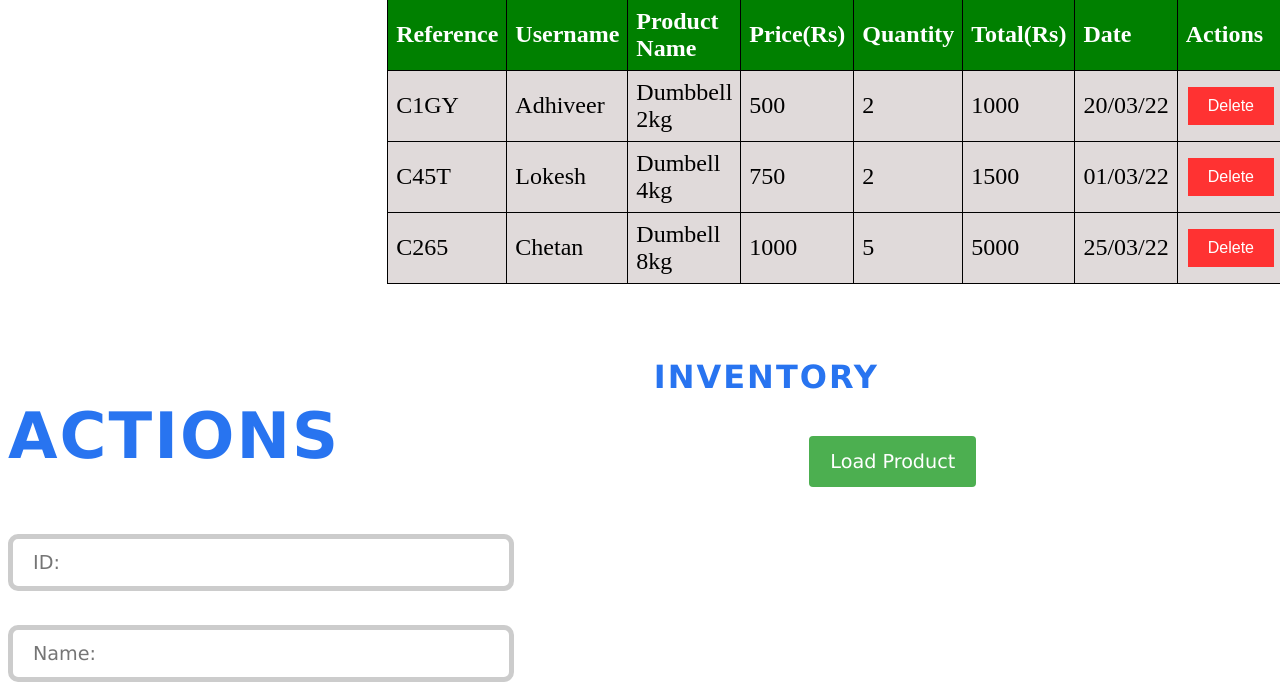
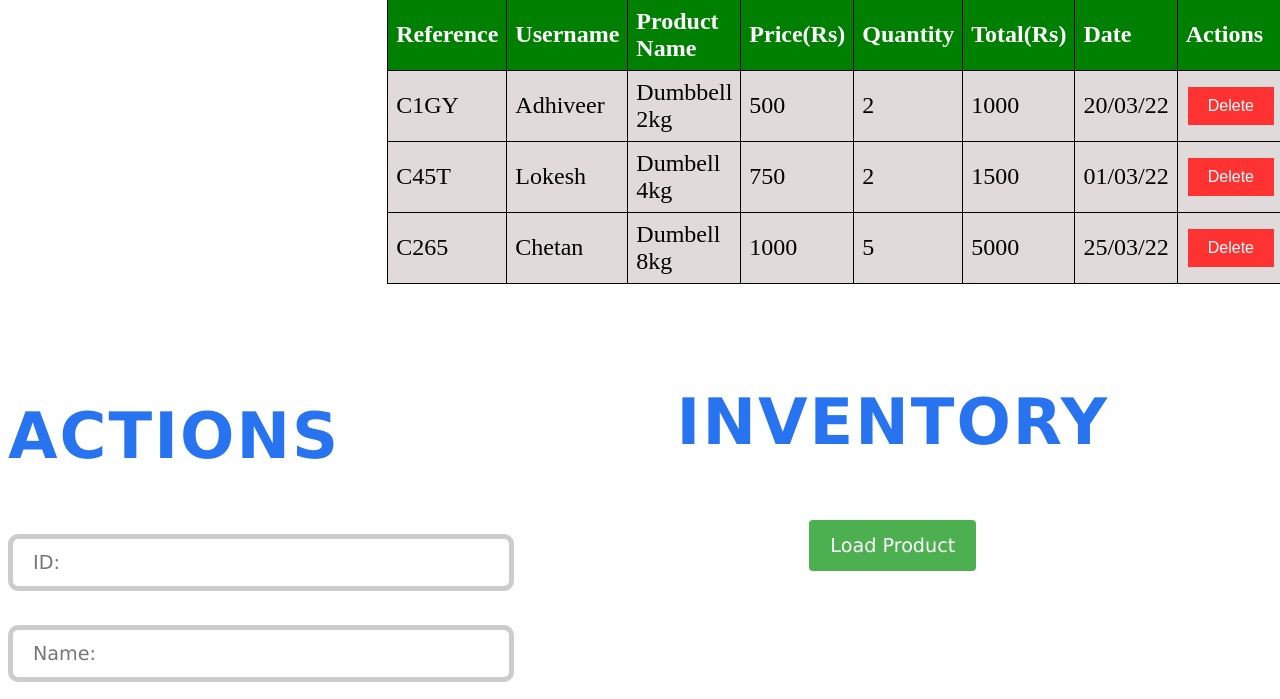
Before and after one commit to Adhi1508/ecommerce, a PHP site: page /cms.php in a window 1280 px wide. Shown: the part 221-920 px from the top of the page. Run offline with PHP 8.4, Linux system fonts and the light colour scheme.

Commit message:
Update style.css

```diff
--- a/cms/css/style.css
+++ b/cms/css/style.css
@@ -68,13 +68,14 @@ nav li.cart a span {
 /* For inventory */
 .inventory {
     text-align: center;
-    width: 50%;
+
+    font-size: 1rem;
     margin-top: 0.4rem;
     margin-bottom: 2rem;
 }
 
 .inventory h2 {
-    font-size: 2rem;
+    font-size: 4rem;
     color: #2874f0;
     text-transform: uppercase;
     letter-spacing: 2px;
```
